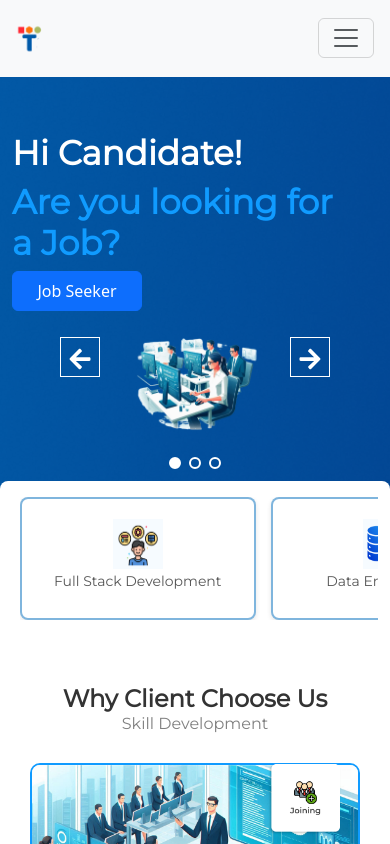
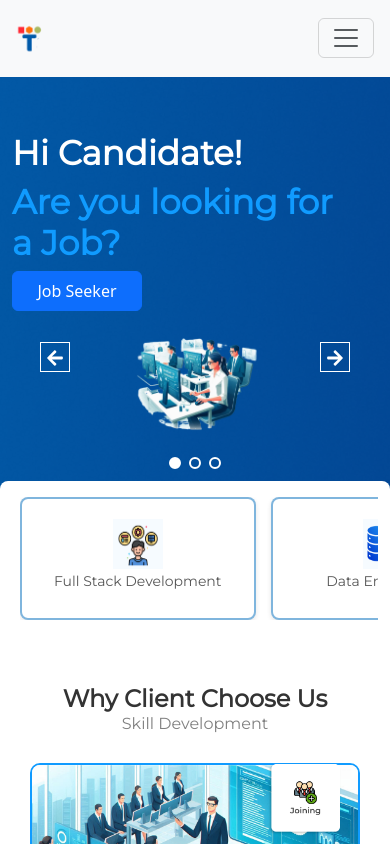
Before and after one commit to shivam21bb106/Talentron-, a React (Vite) app in the folder frontend/: page / in a window 390 px wide. Shown: the top 844 px of the page. Built offline with nearby package versions, Linux system fonts and the light colour scheme.

Commit message:
Updated arrow and video image

```diff
--- a/frontend/src/components/VideoContainer.jsx
+++ b/frontend/src/components/VideoContainer.jsx
@@ -22,7 +22,7 @@ const VideoContainer = () => {
         {!isPlaying ? (
           <>
             <img
-              src="/images/why choose our trainging.png"
+              src="/images/video_img.png"
               alt="Video Thumbnail"
             />
             <div className="play-button" onClick={playVideo}>
--- a/frontend/src/pages/home.jsx
+++ b/frontend/src/pages/home.jsx
@@ -102,7 +102,7 @@ const Home = () => {
 
       <main>
      {/* job seeker - start */}
-     <FormButton/>
+
 
      <div
   className="below-header text-white pt-2 position-relative"
--- a/frontend/src/styles/home.css
+++ b/frontend/src/styles/home.css
@@ -35,14 +35,137 @@
 }
 
 .left-arrow {
-  left: 60px;
+  left: 30px;
   color: white;
 }
 
 .right-arrow {
-  right: 60px;
+  right: 30px;
   color: white;
 }
+
+@media (max-width: 1900px) {
+  .left-arrow {
+    left: 100px;
+    color: white;
+  }
+
+  .right-arrow {
+    right: 100px;
+    color: white;
+  }
+}
+@media (max-width: 1640px) {
+  .left-arrow {
+    left: 70px;
+    color: white;
+  }
+
+  .right-arrow {
+    right: 70px;
+    color: white;
+  }
+}
+@media (max-width: 1548px) {
+  .left-arrow {
+    left: 40px;
+    color: white;
+  }
+
+  .right-arrow {
+    right: 40px;
+    color: white;
+  }
+}
+@media (max-width: 1506px) {
+  .left-arrow {
+    left: 20px;
+    color: white;
+  }
+
+  .right-arrow {
+    right: 20px;
+    color: white;
+  }
+}
+@media (max-width: 1446px) {
+  .left-arrow {
+    left: 5px;
+    color: white;
+  }
+
+  .right-arrow {
+    right: 5px;
+    color: white;
+  }
+}
+@media (max-width: 1399px) {
+  .left-arrow {
+    left: 20px;
+    color: white;
+  }
+
+  .right-arrow {
+    right: 20px;
+    color: white;
+  }
+}
+@media (max-width: 1257px) {
+  .left-arrow {
+    left: 5px;
+    color: white;
+  }
+
+  .right-arrow {
+    right: 5px;
+    color: white;
+  }
+}
+@media (max-width: 1200px) {
+  .left-arrow {
+    left: 30px;
+    color: white;
+  }
+
+  .right-arrow {
+    right: 30px;
+    color: white;
+  }
+}
+@media (max-width: 1091px) {
+  .left-arrow {
+    left: 5px;
+    color: white;
+  }
+
+  .right-arrow {
+    right: 5px;
+    color: white;
+  }
+}
+@media (max-width: 991px) {
+  .left-arrow {
+    left: 40px;
+    color: white;
+  }
+
+  .right-arrow {
+    right: 40px;
+    color: white;
+  }
+}
+@media (max-width: 480px) {
+  .slider-arrow {
+    width:30px;
+    height:30px;
+    font-size: 18px;
+
+  }
+}
+
+
+
+
 .below-header {
   position: relative;
 }
```
Also changed, not shown: frontend/public/images/video_img.png (added).
